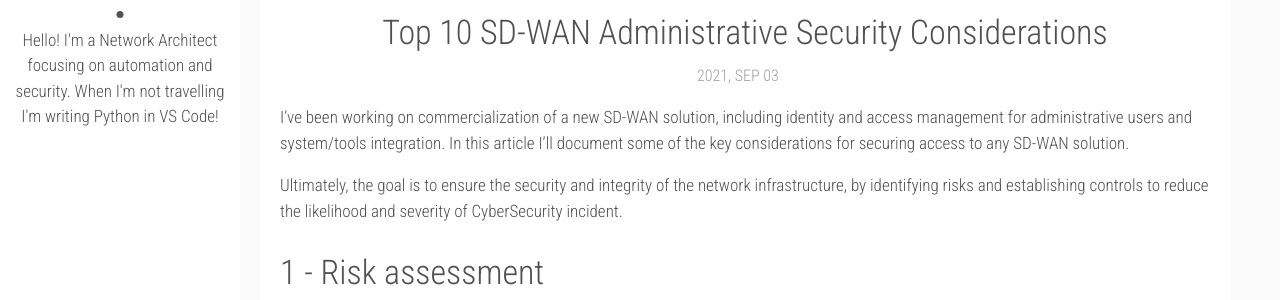
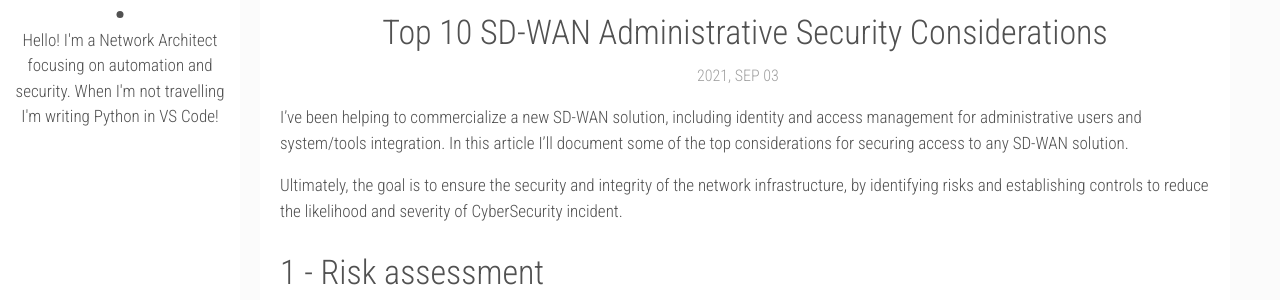
Before and after one commit to petermoorey/petermoorey.github.io, a Jekyll site: the page built from _posts/2021-10-23-top-10-sd-wan-administrative-security-considerations.markdown, in a window 1280 px wide and 900 px high, scrolled down 387 px. Shown: the part 153-453 px from the top of the window. Built offline with Jekyll 4.4.1, drawn with Linux system fonts in a browser that asks for light colours; nearby versions of some CDN libraries.

Commit message:
Updated article

```diff
--- a/_posts/2021-10-23-top-10-sd-wan-administrative-security-considerations.markdown
+++ b/_posts/2021-10-23-top-10-sd-wan-administrative-security-considerations.markdown
@@ -7,7 +7,7 @@ img: sd-wan.jpg
 tags: [sd-wan, access, control, identity, management, tacacs, saml]
 ---
 
-I've been working on commercialization of a new SD-WAN solution, including identity and access management for administrative users and system/tools integration.  In this article I'll document some of the key considerations for securing access to any SD-WAN solution.
+I've been helping to commercialize a new SD-WAN solution, including identity and access management for administrative users and system/tools integration.  In this article I'll document some of the top considerations for securing access to any SD-WAN solution.
 
 Ultimately, the goal is to ensure the security and integrity of the network infrastructure, by identifying risks and establishing controls to reduce the likelihood and severity of CyberSecurity incident.
 
```
